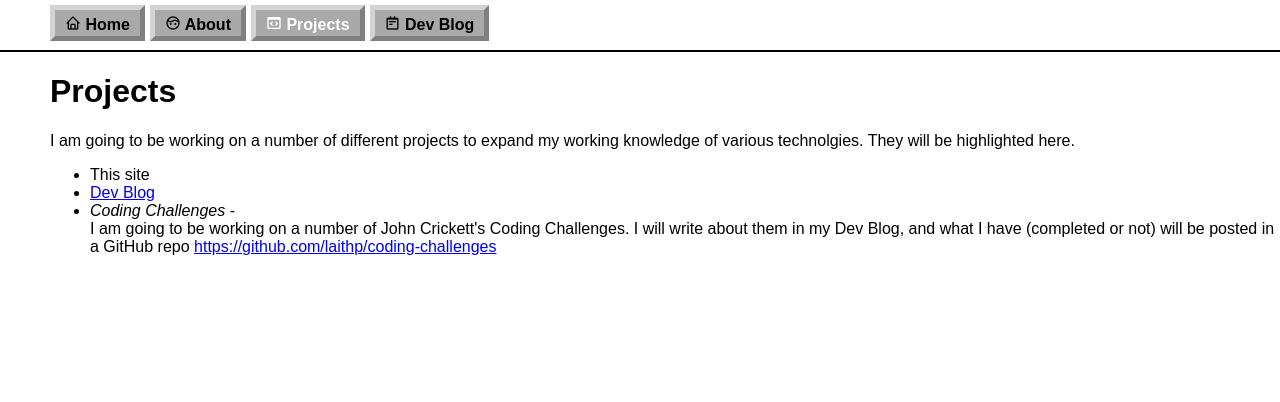
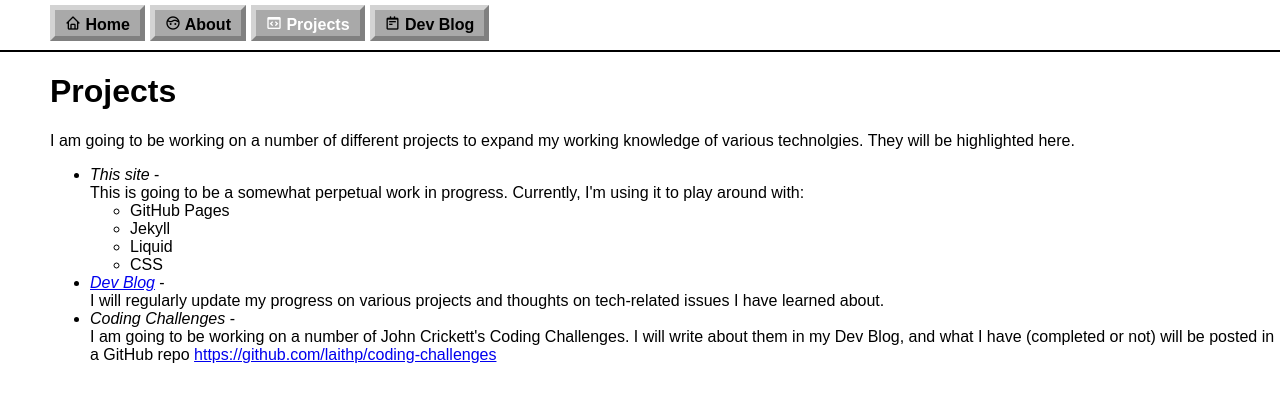
Before and after one commit to laithp/laithp.github.io, a Jekyll site: the page built from projects.md, in a window 1280 px wide. Shown: the top 402 px of the page. Built offline with Jekyll 4.4.1, drawn with Linux system fonts in a browser that asks for light colours; our own code applies the rules of GitHub Pages for plain Markdown files.

Commit message:
further updates to the "Projects" page content

```diff
--- a/projects.md
+++ b/projects.md
@@ -6,8 +6,18 @@ title: Projects
 I am going to be working on a number of different projects to expand my working knowledge of various technolgies. They will be highlighted here.
 
 <ul>
-    <li>This site</li>
-    <li><a href="/blog.html">Dev Blog</a></li>
+    <li><em>This site</em> - <br/>
+    This is going to be a somewhat perpetual work in progress. Currently, I'm using it to play around with:
+    <ul>
+    <li>GitHub Pages</li>
+    <li>Jekyll</li>
+    <li>Liquid</li>
+    <li>CSS</li>
+    </ul>
+    </li>
+    <li><em><a href="/blog.html">Dev Blog</a></em> - <br/>
+   I will regularly update my progress on various projects and thoughts on tech-related issues I have learned about.
+    </li>
     <li><em>Coding Challenges</em> - <br/>
     I am going to be working on a number of John Crickett's Coding Challenges. I will write about them in my Dev Blog, and what I have (completed or not) will be posted in a GitHub repo <a href="https://github.com/laithp/coding-challenges" target="_new">https://github.com/laithp/coding-challenges</a>
     </li>
```
